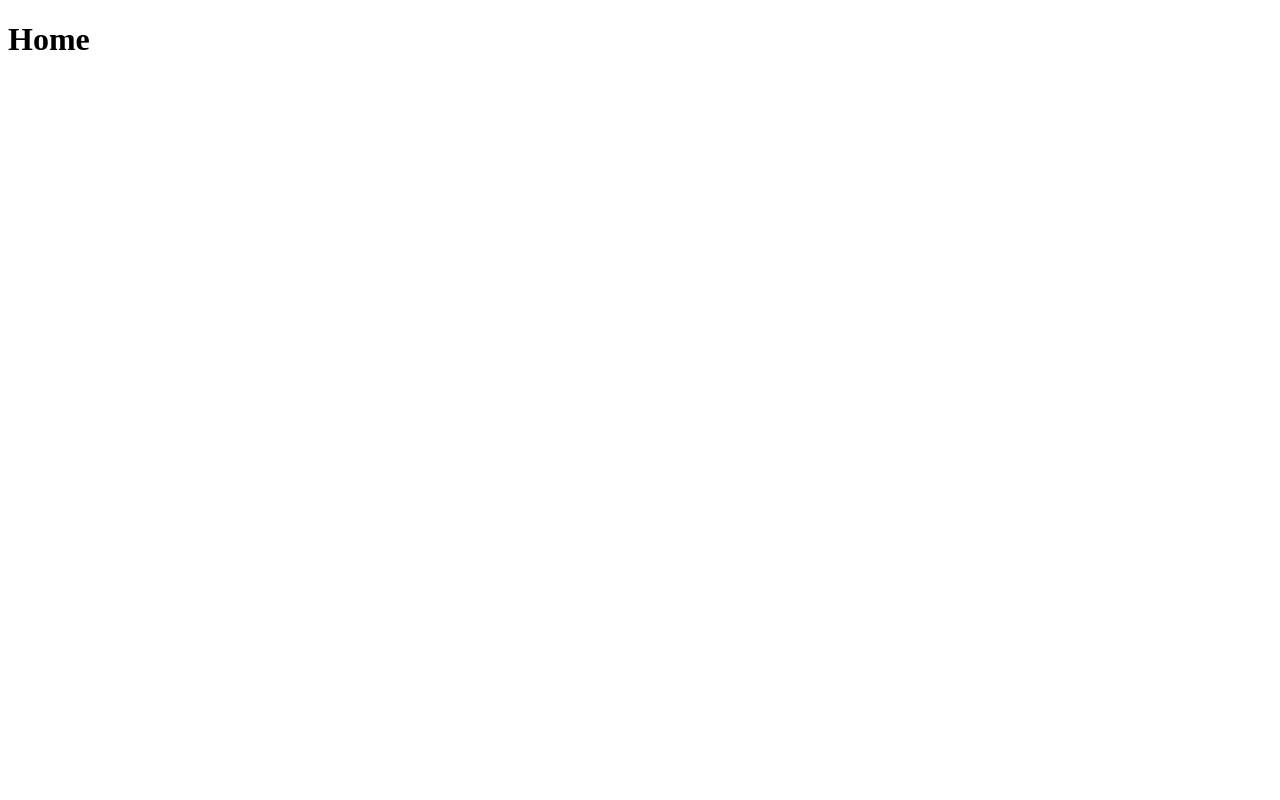
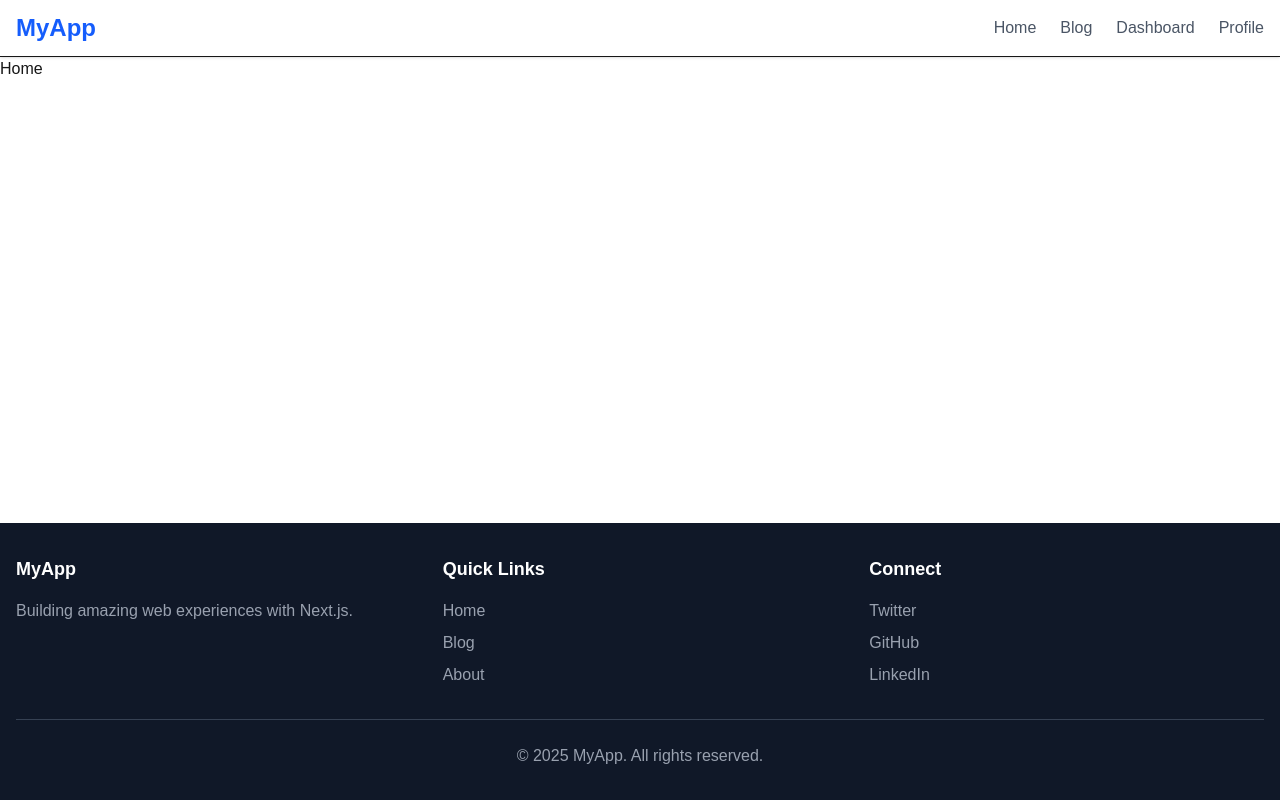
Before and after one commit to IBn-MIsbah/analytical_dashboard, a Next.js app: page / in a window 1280 px wide. Built offline with nearby package versions, Linux system fonts and the light colour scheme.

Commit message:
added header and footer components

```diff
--- a/app/layout.tsx
+++ b/app/layout.tsx
@@ -1,16 +1,7 @@
 import type { Metadata } from "next";
-import { Geist, Geist_Mono } from "next/font/google";
-// import "./globals.css";
-
-const geistSans = Geist({
-  variable: "--font-geist-sans",
-  subsets: ["latin"],
-});
-
-const geistMono = Geist_Mono({
-  variable: "--font-geist-mono",
-  subsets: ["latin"],
-});
+import "./globals.css";
+import Header from "@/components/Header";
+import Footer from "@/components/Footer";
 
 export const metadata: Metadata = {
   title: "Create Next App",
@@ -24,10 +15,10 @@
 }>) {
   return (
     <html lang="en">
-      <body
-        className={`${geistSans.variable} ${geistMono.variable} antialiased`}
-      >
-        {children}
+      <body className="flex flex-col min-h-screen">
+        <Header />
+        <main className="grow">{children}</main>
+        <Footer />
       </body>
     </html>
   );
```
